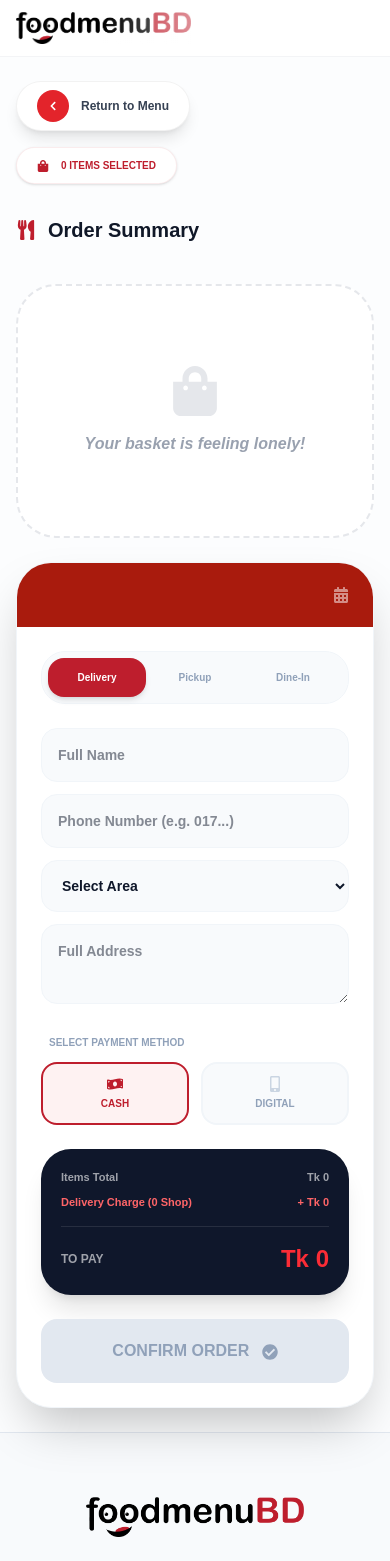
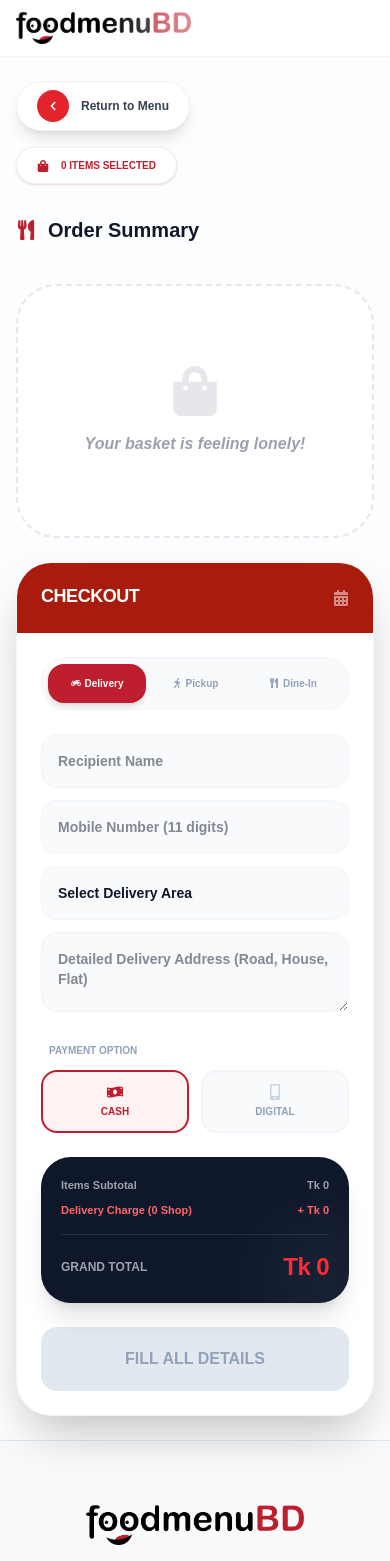
Before and after one commit to Smithitbd/Foodmenu-1.1.0, a React (Vite) app: page /cart/1/ConfirmCart in a window 390 px wide. Shown: the top 1561 px of the page. Built offline with nearby package versions, Linux system fonts and the light colour scheme; a small style sheet from the web is missing; a web font is replaced by a local one.

Commit message:
without table picker order items done

```diff
--- a/src/Components/Cart/CheckoutBox.jsx
+++ b/src/Components/Cart/CheckoutBox.jsx
@@ -1,11 +1,11 @@
 import React, { useState, useEffect } from 'react';
 import {
   FaMotorcycle, FaWalking, FaUtensils, FaCheckCircle, FaCalendarAlt,
-  FaHeart, FaUsers, FaTrashAlt, FaMoneyBillWave, FaMobileAlt
+  FaTrashAlt, FaMoneyBillWave, FaMobileAlt, FaStore
 } from 'react-icons/fa';
 import Swal from 'sweetalert2';
 
-const CheckoutBox = ({ totalAmount, cartItems, restaurantName, onCancel, onSuccess, onAreaUpdate, onRemoveRestaurant }) => {
+const CheckoutBox = ({ totalAmount, cartItems, restaurantName, onCancel, onSuccess, onAreaUpdate }) => {
   const [method, setMethod] = useState('Delivery');
   const [payment, setPayment] = useState('Cash');
   const [area, setArea] = useState('Select Area');
@@ -17,7 +17,8 @@ const CheckoutBox = ({ totalAmount, cartItems, restaurantName, onCancel, onSucce
   const [memberCount, setMemberCount] = useState(null);
   const [selectedTable, setSelectedTable] = useState(null);
 
-  const uniqueRestaurantIds = [...new Set(cartItems.map(item => item.restaurant_id || item.resId))];
+  // ইউনিক রেস্টুরেন্ট আইডি এবং স্ল্যাগ বের করা
+  const uniqueRestaurantIds = [...new Set(cartItems.map(item => item.restaurant_id || item.resId))].filter(Boolean);
   const uniqueSlugs = [...new Set(cartItems.map(item => item.restaurantSlug))];
   const isMultiVendor = uniqueSlugs.length > 1;
 
@@ -25,6 +26,7 @@ const CheckoutBox = ({ totalAmount, cartItems, restaurantName, onCancel, onSucce
     const fetchCheckoutData = async () => {
       if (uniqueRestaurantIds.length > 0) {
         try {
+          // ডেলিভারি চার্জ ডাটা ফেচ
           const areaRes = await fetch('http://localhost:5000/api/get-cart-delivery-info', {
             method: 'POST',
             headers: { 'Content-Type': 'application/json' },
@@ -33,48 +35,54 @@ const CheckoutBox = ({ totalAmount, cartItems, restaurantName, onCancel, onSucce
           const areaData = await areaRes.json();
           setDbDeliveryData(areaData);
 
+          // যদি সিঙ্গেল রেস্টুরেন্ট হয়, তবে টেবিল ডাটা ফেচ করবে
           if (!isMultiVendor) {
             const tableRes = await fetch(`http://localhost:5000/api/get-tables/${uniqueRestaurantIds[0]}`);
             const tableData = await tableRes.json();
             setDbTables(tableData);
           }
         } catch (error) {
-          console.error("Data Load Error:", error);
+          console.error("Checkout Data Load Error:", error);
         }
       }
     };
     fetchCheckoutData();
-  }, [cartItems]);
+  }, [cartItems, isMultiVendor]);
 
+  // অ্যাভেইলঅ্যাবল এরিয়া লিস্ট
   const availableAreas = [...new Set(dbDeliveryData.map(d => d.areaName))];
 
+  // ডেলিভারি চার্জ ক্যালকুলেশন (resId বা restaurant_id যেকোনোটি সাপোর্ট করবে)
   const deliveryChargeTotal = area === 'Select Area' ? 0 : uniqueRestaurantIds.reduce((total, resId) => {
-    const chargeObj = dbDeliveryData.find(d => d.restaurant_id === resId && d.areaName === area);
+    const chargeObj = dbDeliveryData.find(d =>
+      (d.restaurant_id === resId || d.resId === resId) && d.areaName === area
+    );
     return total + (chargeObj ? parseFloat(chargeObj.deliveryCharge) : 0);
   }, 0);
 
-  const extraCharge = method === 'Delivery' ? deliveryChargeTotal : (method === 'Pickup' ? cartItems.length * 5 : 0);
+  // এক্সট্রা চার্জ লজিক (পিকআপে প্রতি দোকানের জন্য ৫ টাকা)
+  const extraCharge = method === 'Delivery' ? deliveryChargeTotal : (method === 'Pickup' ? uniqueRestaurantIds.length * 5 : 0);
   const grandTotal = totalAmount + extraCharge;
 
+  // টেবিল ফিল্টারিং লজিক
   const filteredTables = dbTables.filter(t => {
     if (!t.is_available) return false;
     if (bookingType === 'Couple') return t.capacity <= 2;
-    if (bookingType === 'Family') {
-      if (memberCount === '4') return t.capacity > 2 && t.capacity <= 4;
-      if (memberCount === '6+') return t.capacity >= 6;
-    }
-    return false;
+    if (bookingType === 'Family') return t.capacity >= 4;
+    return true;
   });
 
-  // শুধুমাত্র নাম্বার ইনপুট নেয়ার ফাংশন
   const handlePhoneChange = (e) => {
-    const value = e.target.value.replace(/[^0-9]/g, ''); // সংখ্যা ছাড়া সব রিমুভ করবে
-    setCustomerInfo({ ...customerInfo, phone: value });
+    const value = e.target.value.replace(/[^0-9]/g, '');
+    if (value.length <= 11) {
+      setCustomerInfo({ ...customerInfo, phone: value });
+    }
   };
 
+  // বাটন ডিজেবল লজিক (ফুল ভ্যালিডেশন)
   const isButtonDisabled =
     !customerInfo.name ||
-    customerInfo.phone.length < 11 || // মিনিমাম ১১ ডিজিট ভ্যালিডেশন (ঐচ্ছিক)
+    customerInfo.phone.length !== 11 ||
     (method === 'Delivery' && (area === 'Select Area' || !customerInfo.address)) ||
     (method === 'Dine-In' && (!selectedTable || isMultiVendor)) ||
     cartItems.length === 0;
@@ -82,7 +90,13 @@ const CheckoutBox = ({ totalAmount, cartItems, restaurantName, onCancel, onSucce
   const handleConfirmOrder = () => {
     Swal.fire({
       title: 'Confirm Order?',
-      html: `<b style="color:#be1e2d">Total Payable: Tk ${grandTotal}</b><br/>Method: ${method} | Payment: ${payment}`,
+      html: `
+        <div style="text-align: left; font-size: 14px; padding: 10px;">
+          <p><b>Payable:</b> <span style="color:#be1e2d">Tk ${grandTotal}</span></p>
+          <p><b>Method:</b> ${method}</p>
+          <p><b>Items:</b> ${cartItems.length}</p>
+        </div>
+      `,
       icon: 'question',
       showCancelButton: true,
       confirmButtonColor: '#be1e2d',
@@ -91,39 +105,56 @@ const CheckoutBox = ({ totalAmount, cartItems, restaurantName, onCancel, onSucce
     }).then((result) => {
       if (result.isConfirmed) {
         onSuccess({
-          customerInfo, cartItems, grandTotal, extraCharge, method,
-          area, selectedTable, paymentMethod: payment
+          customerInfo,
+          cartItems,
+          grandTotal,
+          extraCharge,
+          method,
+          area,
+          selectedTable,
+          paymentMethod: payment
         });
       }
     });
   };
 
   return (
-    <div className="bg-white rounded-[35px] shadow-2xl border border-slate-100 sticky top-5 overflow-hidden font-inter">
+    <div className="bg-white rounded-[35px] shadow-2xl border border-slate-100 overflow-hidden font-inter">
       <div className="bg-[#A91B0D] px-6 py-6 text-white flex justify-between items-center">
-        <h3 className="text-lg font-black uppercase tracking-tight">
-          {isMultiVendor ? "Multi-Store Order" : restaurantName?.replace(/-/g, ' ')}
-        </h3>
+        <div className="flex flex-col">
+          <h3 className="text-lg font-black uppercase tracking-tight leading-none">Checkout</h3>
+          <span className="text-[10px] opacity-70 mt-1 font-bold">
+            {isMultiVendor ? "MULTI-VENDOR CART" : restaurantName?.replace(/-/g, ' ')}
+          </span>
+        </div>
         <FaCalendarAlt className="opacity-50" />
       </div>
 
       <div className="p-6">
-        {/* ORDER METHOD */}
+        {/* ORDER METHOD SELECTOR */}
         <div className="flex bg-slate-50 border border-slate-100 rounded-3xl p-1.5 mb-6">
           {['Delivery', 'Pickup', 'Dine-In'].map(m => (
-            <button key={m} onClick={() => setMethod(m)}
-              className={`flex-1 py-3 rounded-2xl text-[10px] font-black transition-all ${method === m ? 'bg-[#be1e2d] text-white shadow-md' : 'text-slate-400'}`}>
+            <button
+              key={m}
+              disabled={m === 'Dine-In' && isMultiVendor}
+              onClick={() => setMethod(m)}
+              className={`flex-1 py-3 rounded-2xl text-[10px] font-black transition-all
+                ${method === m ? 'bg-[#be1e2d] text-white shadow-md' : 'text-slate-400'}
+                ${(m === 'Dine-In' && isMultiVendor) ? 'opacity-30 cursor-not-allowed' : ''}`}
+            >
+              {m === 'Delivery' ? <FaMotorcycle className="inline mr-1 mb-0.5" /> : m === 'Pickup' ? <FaWalking className="inline mr-1 mb-0.5" /> : <FaUtensils className="inline mr-1 mb-0.5" />}
               {m}
             </button>
           ))}
         </div>
 
-        {/* DINE-IN LOGIC */}
-        {method === 'Dine-In' && (
-          <div className="bg-red-50 p-4 rounded-3xl mb-6 border border-red-100 shadow-inner">
+        {/* DINE-IN OPTIONS */}
+        {method === 'Dine-In' && !isMultiVendor && (
+          <div className="bg-red-50 p-4 rounded-3xl mb-6 border border-red-100 animate-in fade-in duration-300">
+            <p className="text-[10px] font-black text-red-800 mb-3 text-center uppercase">Choose Your Table</p>
              <div className="flex gap-2 mb-4">
-                <button onClick={() => setBookingType('Couple')} className={`flex-1 p-3 rounded-xl border text-center font-bold text-[10px] ${bookingType === 'Couple' ? 'bg-white border-red-500 text-red-600 shadow-sm' : 'bg-white text-gray-400'}`}>COUPLE</button>
-                <button onClick={() => setBookingType('Family')} className={`flex-1 p-3 rounded-xl border text-center font-bold text-[10px] ${bookingType === 'Family' ? 'bg-white border-red-500 text-red-600 shadow-sm' : 'bg-white text-gray-400'}`}>FAMILY</button>
+                <button onClick={() => setBookingType('Couple')} className={`flex-1 p-2.5 rounded-xl border text-center font-bold text-[10px] transition-all ${bookingType === 'Couple' ? 'bg-white border-red-500 text-red-600 shadow-sm' : 'bg-white/50 text-gray-400'}`}>COUPLE</button>
+                <button onClick={() => setBookingType('Family')} className={`flex-1 p-2.5 rounded-xl border text-center font-bold text-[10px] transition-all ${bookingType === 'Family' ? 'bg-white border-red-500 text-red-600 shadow-sm' : 'bg-white/50 text-gray-400'}`}>FAMILY</button>
              </div>
              <div className="grid grid-cols-4 gap-2">
                 {filteredTables.map(t => (
@@ -133,56 +164,88 @@ const CheckoutBox = ({ totalAmount, cartItems, restaurantName, onCancel, onSucce
           </div>
         )}
 
-        {/* CUSTOMER INFO */}
+        {/* CUSTOMER INPUTS */}
         <div className="space-y-3 mb-6">
-          <input value={customerInfo.name} onChange={e => setCustomerInfo({...customerInfo, name: e.target.value})} placeholder="Full Name" className="w-full p-4 bg-slate-50 border border-slate-100 rounded-2xl outline-none text-sm font-bold focus:border-red-200 transition-colors" />
+          <input
+            value={customerInfo.name}
+            onChange={e => setCustomerInfo({...customerInfo, name: e.target.value})}
+            placeholder="Recipient Name"
+            className="w-full p-4 bg-slate-50 border border-slate-100 rounded-2xl outline-none text-sm font-bold focus:border-red-200 transition-colors"
+          />
 
-          {/* ফোন নাম্বার ফিল্ড ফিক্স করা হয়েছে */}
           <input
             type="text"
             inputMode="numeric"
             value={customerInfo.phone}
             onChange={handlePhoneChange}
-            placeholder="Phone Number (e.g. 017...)"
-            className="w-full p-4 bg-slate-50 border border-slate-100 rounded-2xl outline-none text-sm font-bold focus:border-red-200 transition-colors"
+            placeholder="Mobile Number (11 digits)"
+            className="w-full p-4 bg-slate-50 border border-slate-100 rounded-2xl outline-none text-sm font-bold focus:border-red-200"
           />
 
           {method === 'Delivery' && (
             <>
-              <select value={area} onChange={e => { setArea(e.target.value); onAreaUpdate?.(e.target.value); }} className="w-full p-4 bg-slate-50 border border-slate-100 rounded-2xl font-bold text-sm outline-none">
-                <option disabled value="Select Area">Select Area</option>
+              <select
+                value={area}
+                onChange={e => { setArea(e.target.value); onAreaUpdate?.(e.target.value); }}
+                className="w-full p-4 bg-slate-50 border border-slate-100 rounded-2xl font-bold text-sm outline-none appearance-none"
+              >
+                <option disabled value="Select Area">Select Delivery Area</option>
                 {availableAreas.map(a => <option key={a} value={a}>{a}</option>)}
               </select>
-              <textarea value={customerInfo.address} onChange={e => setCustomerInfo({...customerInfo, address: e.target.value})} placeholder="Full Address" className="w-full p-4 bg-slate-50 border border-slate-100 rounded-2xl h-20 outline-none text-sm font-bold focus:border-red-200 transition-colors" />
+              <textarea
+                value={customerInfo.address}
+                onChange={e => setCustomerInfo({...customerInfo, address: e.target.value})}
+                placeholder="Detailed Delivery Address (Road, House, Flat)"
+                className="w-full p-4 bg-slate-50 border border-slate-100 rounded-2xl h-20 outline-none text-sm font-bold focus:border-red-200 transition-colors"
+              />
             </>
           )}
         </div>
 
-        {/* PAYMENT METHOD SELECTION */}
-        <p className="text-[10px] font-black text-slate-400 uppercase mb-3 ml-2">Select Payment Method</p>
+        {/* PAYMENT SELECTOR */}
+        <p className="text-[10px] font-black text-slate-400 uppercase mb-3 ml-2">Payment Option</p>
         <div className="flex gap-3 mb-6">
-          <div onClick={() => setPayment('Cash')} className={`flex-1 flex flex-col items-center p-3 rounded-2xl border-2 cursor-pointer transition-all ${payment === 'Cash' ? 'border-[#be1e2d] bg-red-50' : 'border-slate-100 bg-slate-50'}`}>
-            <FaMoneyBillWave className={payment === 'Cash' ? 'text-[#be1e2d]' : 'text-slate-300'} />
-            <span className={`text-[10px] font-black mt-1 ${payment === 'Cash' ? 'text-[#be1e2d]' : 'text-slate-400'}`}>CASH</span>
-          </div>
-          <div onClick={() => setPayment('Digital')} className={`flex-1 flex flex-col items-center p-3 rounded-2xl border-2 cursor-pointer transition-all ${payment === 'Digital' ? 'border-[#be1e2d] bg-red-50' : 'border-slate-100 bg-slate-50'}`}>
-            <FaMobileAlt className={payment === 'Digital' ? 'text-[#be1e2d]' : 'text-slate-300'} />
-            <span className={`text-[10px] font-black mt-1 ${payment === 'Digital' ? 'text-[#be1e2d]' : 'text-slate-400'}`}>DIGITAL</span>
-          </div>
+          {['Cash', 'Digital'].map(p => (
+            <div
+              key={p}
+              onClick={() => setPayment(p)}
+              className={`flex-1 flex flex-col items-center p-3 rounded-2xl border-2 cursor-pointer transition-all ${payment === p ? 'border-[#be1e2d] bg-red-50' : 'border-slate-100 bg-slate-50'}`}
+            >
+              {p === 'Cash' ? <FaMoneyBillWave className={payment === 'Cash' ? 'text-[#be1e2d]' : 'text-slate-300'} /> : <FaMobileAlt className={payment === 'Digital' ? 'text-[#be1e2d]' : 'text-slate-300'} />}
+              <span className={`text-[10px] font-black mt-1 ${payment === p ? 'text-[#be1e2d]' : 'text-slate-400'}`}>{p.toUpperCase()}</span>
+            </div>
+          ))}
         </div>
 
-        {/* BILL SUMMARY */}
-        <div className="bg-slate-900 p-5 rounded-[30px] mb-6 text-white shadow-xl">
-          <div className="flex justify-between text-[11px] font-bold opacity-60 mb-2"><span>Items Total</span><span>Tk {totalAmount}</span></div>
-          <div className="flex justify-between text-[11px] font-bold text-red-400 mb-4"><span>{method} Charge ({uniqueRestaurantIds.length} Shop)</span><span>+ Tk {extraCharge}</span></div>
-          <div className="flex justify-between items-center pt-4 border-t border-white/10">
-            <span className="text-xs font-black uppercase opacity-60">To Pay</span>
-            <span className="text-2xl font-black text-red-500">Tk {grandTotal}</span>
+        {/* FINAL BILL BOX */}
+        <div className="bg-slate-900 p-5 rounded-[30px] mb-6 text-white shadow-xl relative overflow-hidden">
+          <div className="relative z-10">
+            <div className="flex justify-between text-[11px] font-bold opacity-60 mb-2">
+              <span>Items Subtotal</span>
+              <span>Tk {totalAmount}</span>
+            </div>
+            <div className="flex justify-between text-[11px] font-bold text-red-400 mb-4">
+              <span>{method} Charge ({uniqueRestaurantIds.length} Shop)</span>
+              <span>+ Tk {extraCharge}</span>
+            </div>
+            <div className="flex justify-between items-center pt-4 border-t border-white/10">
+              <span className="text-xs font-black uppercase opacity-60">Grand Total</span>
+              <span className="text-2xl font-black text-red-500 tracking-tight">Tk {grandTotal}</span>
+            </div>
           </div>
+          {/* Decorative background circle */}
+          <div className="absolute -bottom-10 -right-10 w-32 h-32 bg-white/5 rounded-full blur-2xl"></div>
         </div>
 
-        <button disabled={isButtonDisabled} onClick={handleConfirmOrder} className={`w-full py-5 rounded-2xl font-black transition-all ${isButtonDisabled ? 'bg-slate-200 text-slate-400 cursor-not-allowed' : 'bg-[#be1e2d] text-white shadow-xl hover:shadow-red-200 hover:scale-[1.01] active:scale-95'}`}>
-          CONFIRM ORDER <FaCheckCircle className="inline ml-2" />
+        {/* CONFIRM BUTTON */}
+        <button
+          disabled={isButtonDisabled}
+          onClick={handleConfirmOrder}
+          className={`w-full py-5 rounded-2xl font-black flex items-center justify-center gap-2 transition-all
+            ${isButtonDisabled ? 'bg-slate-200 text-slate-400 cursor-not-allowed' : 'bg-[#be1e2d] text-white shadow-xl hover:shadow-red-200 active:scale-95'}`}
+        >
+          {isButtonDisabled ? 'FILL ALL DETAILS' : 'PLACE ORDER'}
+          {!isButtonDisabled && <FaCheckCircle />}
         </button>
       </div>
     </div>
--- a/src/Components/Cart/ConfirmCart.jsx
+++ b/src/Components/Cart/ConfirmCart.jsx
@@ -1,17 +1,15 @@
 import React, { useState, useEffect } from 'react';
-import { useParams, useNavigate, useLocation } from 'react-router-dom';
+import { useParams, useNavigate } from 'react-router-dom';
 import Swal from 'sweetalert2';
 import {
   FaPlus, FaMinus, FaChevronLeft, FaShoppingBag,
-  FaTrashAlt, FaUtensils, FaStore, FaMotorcycle, FaClock,
+  FaTrashAlt, FaUtensils, FaStore, FaMotorcycle
 } from 'react-icons/fa';
 import CheckoutBox from './CheckoutBox';
 import OrderSuccess from './OrderSuccess';
 
 const ConfirmCart = () => {
-  const { restaurantSlug } = useParams();
   const navigate = useNavigate();
-  const location = useLocation();
   const [cartItems, setCartItems] = useState([]);
   const [showSuccess, setShowSuccess] = useState(false);
   const [orderData, setOrderData] = useState(null);
@@ -22,14 +20,14 @@ const ConfirmCart = () => {
 
   const cartKey = `global_cart_data`;
 
-  // কার্ট ডাটা লোড করা
+  // ১. কার্ট ডাটা লোড করা
   useEffect(() => {
     const saved = JSON.parse(sessionStorage.getItem(cartKey)) || [];
     setCartItems(saved);
     window.scrollTo(0, 0);
   }, [cartKey]);
 
-  // ডেলিভারি ইনফো ফেচ করা
+  // ২. ডেলিভারি ইনফো ফেচ করা (মাল্টি-ভেন্ডার সাপোর্ট সহ)
   useEffect(() => {
     const fetchDeliveryData = async () => {
       const resIds = [...new Set(cartItems.map(item => item.restaurant_id || item.resId))].filter(Boolean);
@@ -45,19 +43,17 @@ const ConfirmCart = () => {
           const uniqueAreas = [...new Set(data.map(d => d.areaName))];
           setAvailableAreas(uniqueAreas);
         } catch (error) {
-          console.error("Delivery Info Error:", error);
+          console.error("Delivery Info Fetch Error:", error);
         }
       }
     };
     if (cartItems.length > 0) fetchDeliveryData();
   }, [cartItems]);
 
-  // গ্লোবাল স্টোরেজ আপডেট করার ফাংশন
+  // ৩. গ্লোবাল স্টোরেজ সিঙ্ক
   const syncCart = (updatedItems) => {
     setCartItems(updatedItems);
     sessionStorage.setItem(cartKey, JSON.stringify(updatedItems));
-
-    // 🔥 এই ইভেন্টটি ফায়ার করলে CartContext অটোমেটিক আপডেট হয়ে যাবে
     window.dispatchEvent(new Event('cartUpdate'));
   };
 
@@ -84,14 +80,15 @@ const ConfirmCart = () => {
     }).then((result) => {
       if (result.isConfirmed) {
         const updated = cartItems.filter(item => item.restaurantSlug !== slug);
-        syncCart(updated); // সেশন এবং কনটেক্সট দুইটাই আপডেট হবে
+        syncCart(updated);
       }
     });
   };
 
+  // ৪. ক্যালকুলেশন লজিক
   const getChargeForRestaurant = (resId) => {
     const info = deliveryInfo.find(d => (d.restaurant_id === resId || d.resId === resId) && d.areaName === selectedArea);
-    return info ? info.deliveryCharge : 0;
+    return info ? parseFloat(info.deliveryCharge) : 0;
   };
 
   const totalDeliveryCharge = [...new Set(cartItems.map(item => item.restaurant_id || item.resId))]
@@ -106,38 +103,38 @@ const ConfirmCart = () => {
     return groups;
   }, {});
 
-  const handleOrderSubmit = async (customerData) => {
-    if (selectedArea === 'Select Area') {
-      return Swal.fire('Wait!', 'Please select your delivery area.', 'warning');
-    }
+  // ৫. ফাইনাল অর্ডার সাবমিশন (CheckoutBox থেকে ডাটা গ্রহণ)
+  const handleFinalOrder = async (finalData) => {
     try {
       const response = await fetch('http://localhost:5000/api/place-order', {
         method: 'POST',
         headers: { 'Content-Type': 'application/json' },
-        body: JSON.stringify({
-          customerInfo: customerData,
-          cartItems: cartItems,
-          area: selectedArea,
-          method: 'Delivery',
-          extraCharge: totalDeliveryCharge,
-          paymentMethod: 'Cash'
-        })
+        body: JSON.stringify(finalData)
       });
       const result = await response.json();
+
       if (result.success) {
+        // সেশন ক্লিয়ার এবং ইভেন্ট আপডেট
         sessionStorage.removeItem(cartKey);
-        window.dispatchEvent(new Event('cartUpdate')); // কার্ট খালি করা
-        setOrderData(result);
+        window.dispatchEvent(new Event('cartUpdate'));
+
+        setOrderData({
+          ...finalData,
+          orderId: result.orderId || Math.floor(100000 + Math.random() * 900000)
+        });
         setShowSuccess(true);
+      } else {
+        Swal.fire('Failed', result.message || 'Order could not be placed', 'error');
       }
     } catch (error) {
-      Swal.fire('Error', 'Order failed', 'error');
+      Swal.fire('Error', 'Order failed to reach server. Check your connection.', 'error');
     }
   };
 
   return (
     <div className="bg-[#fcfdfe] min-h-screen px-4 md:px-10 py-6 md:py-10 font-inter">
       <div className="max-w-[1150px] mx-auto">
+        {/* Top Header */}
         <div className="flex flex-col md:flex-row justify-between items-start md:items-center gap-4 mb-8">
           <button onClick={() => navigate(-1)} className="group flex items-center gap-3 bg-white border border-black/5 px-5 py-2 rounded-full shadow-lg hover:-translate-x-1 transition-all">
             <div className="w-8 h-8 rounded-full bg-[#E3242B] text-white flex items-center justify-center"><FaChevronLeft size={10} /></div>
@@ -150,6 +147,7 @@ const ConfirmCart = () => {
         </div>
 
         <div className="grid grid-cols-1 lg:grid-cols-[1fr_420px] gap-6 md:gap-10">
+          {/* Left Side: Order Items */}
           <div className="flex flex-col gap-8">
             <div className="flex items-center gap-3 mb-2">
               <FaUtensils className="text-[#be1e2d] text-xl" />
@@ -159,12 +157,14 @@ const ConfirmCart = () => {
             {Object.keys(groupedCart).length > 0 ? Object.keys(groupedCart).map((resSlug) => {
               const resId = groupedCart[resSlug][0].restaurant_id || groupedCart[resSlug][0].resId;
               const resCharge = getChargeForRestaurant(resId);
+
               return (
                 <div key={resSlug} className="bg-white/50 rounded-[35px] border border-dashed border-gray-200 overflow-hidden shadow-sm">
                   <div className="flex items-center justify-between px-6 py-4 bg-white/30 border-b border-dashed border-gray-200">
                     <div className="flex items-center gap-2 text-[#be1e2d] font-black uppercase italic text-sm"><FaStore size={14} /> {resSlug.replace(/-/g, ' ')}</div>
                     <button onClick={() => handleRemoveRestaurant(resSlug)} className="p-2 text-red-500 hover:bg-red-500 hover:text-white rounded-xl transition-all"><FaTrashAlt size={12} /></button>
                   </div>
+
                   <div className="flex flex-col gap-4 p-4">
                     {groupedCart[resSlug].map((item, idx) => (
                       <div key={idx} className="bg-white p-4 rounded-3xl border border-gray-100 flex items-center gap-4 shadow-sm">
@@ -183,10 +183,13 @@ const ConfirmCart = () => {
                       </div>
                     ))}
                   </div>
+
                   <div className="bg-red-50/50 px-6 py-4 flex justify-between border-t border-red-50">
                      <div className="flex items-center gap-2">
                         <FaMotorcycle className="text-[#be1e2d] text-xs" />
-                        <span className="text-xs font-black text-gray-700">Delivery: {selectedArea === 'Select Area' ? 'Wait' : `৳${resCharge}`}</span>
+                        <span className="text-xs font-black text-gray-700">
+                          Delivery: {selectedArea === 'Select Area' ? 'Choose Area' : `৳${resCharge}`}
+                        </span>
                      </div>
                   </div>
                 </div>
@@ -199,6 +202,7 @@ const ConfirmCart = () => {
             )}
           </div>
 
+          {/* Right Side: Checkout Box */}
           <div className="sticky top-6">
             <CheckoutBox
               cartItems={cartItems}
@@ -206,13 +210,23 @@ const ConfirmCart = () => {
               deliveryCharge={totalDeliveryCharge}
               availableAreas={availableAreas}
               onAreaUpdate={setSelectedArea}
-              onConfirm={handleOrderSubmit}
+              onSuccess={handleFinalOrder}
               onCancel={() => navigate(-1)}
             />
           </div>
         </div>
       </div>
-      {showSuccess && orderData && <OrderSuccess {...orderData} onClose={() => setShowSuccess(false)} />}
+
+      {/* Success Modal */}
+      {showSuccess && orderData && (
+        <OrderSuccess
+          {...orderData}
+          onClose={() => {
+            setShowSuccess(false);
+            navigate('/');
+          }}
+        />
+      )}
     </div>
   );
 };
```
Also changed, not shown: src/Components/Cart/CartPage.jsx (+125 -40 lines), src/Components/Cart/OrderSuccess.jsx (+76 -71 lines).
